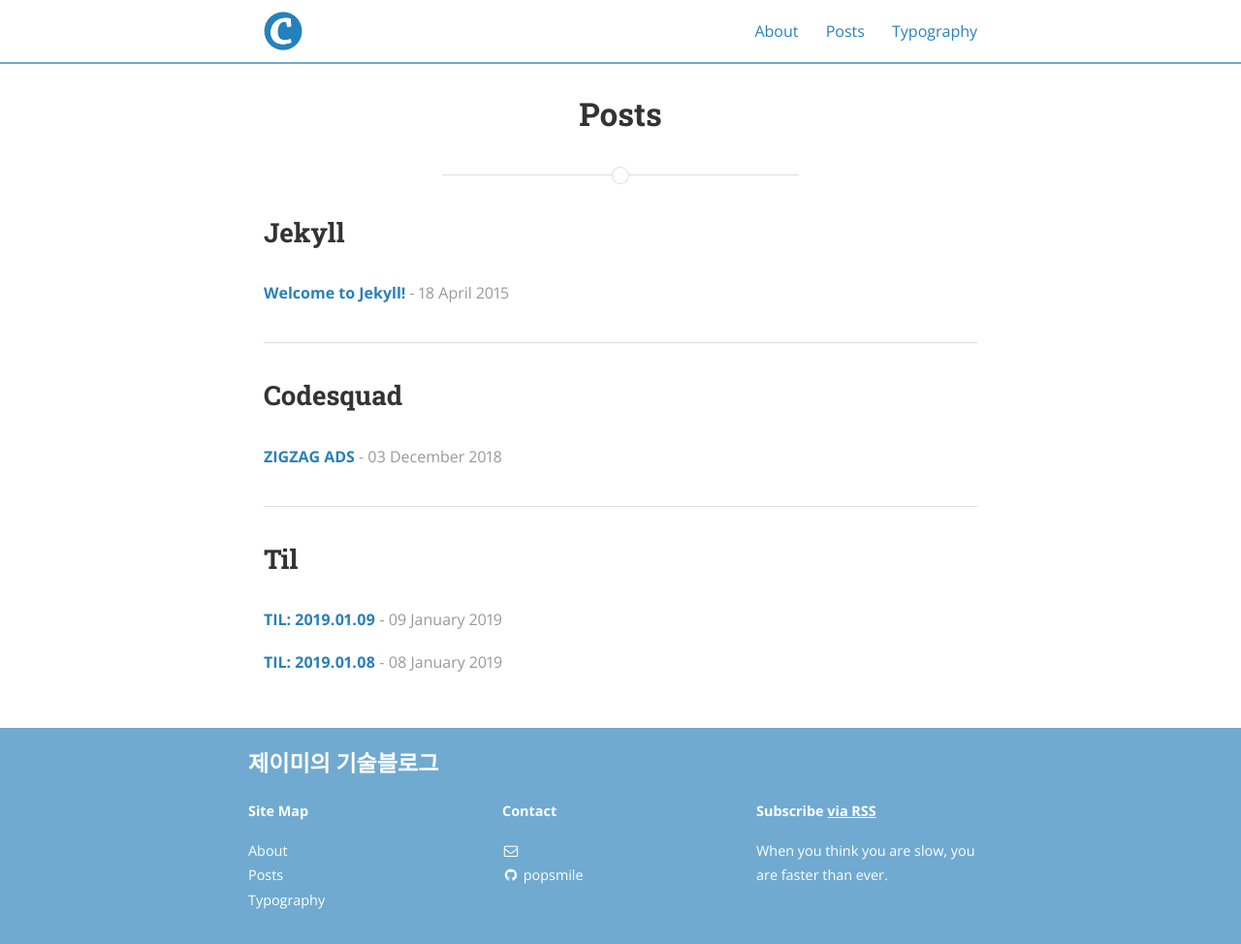
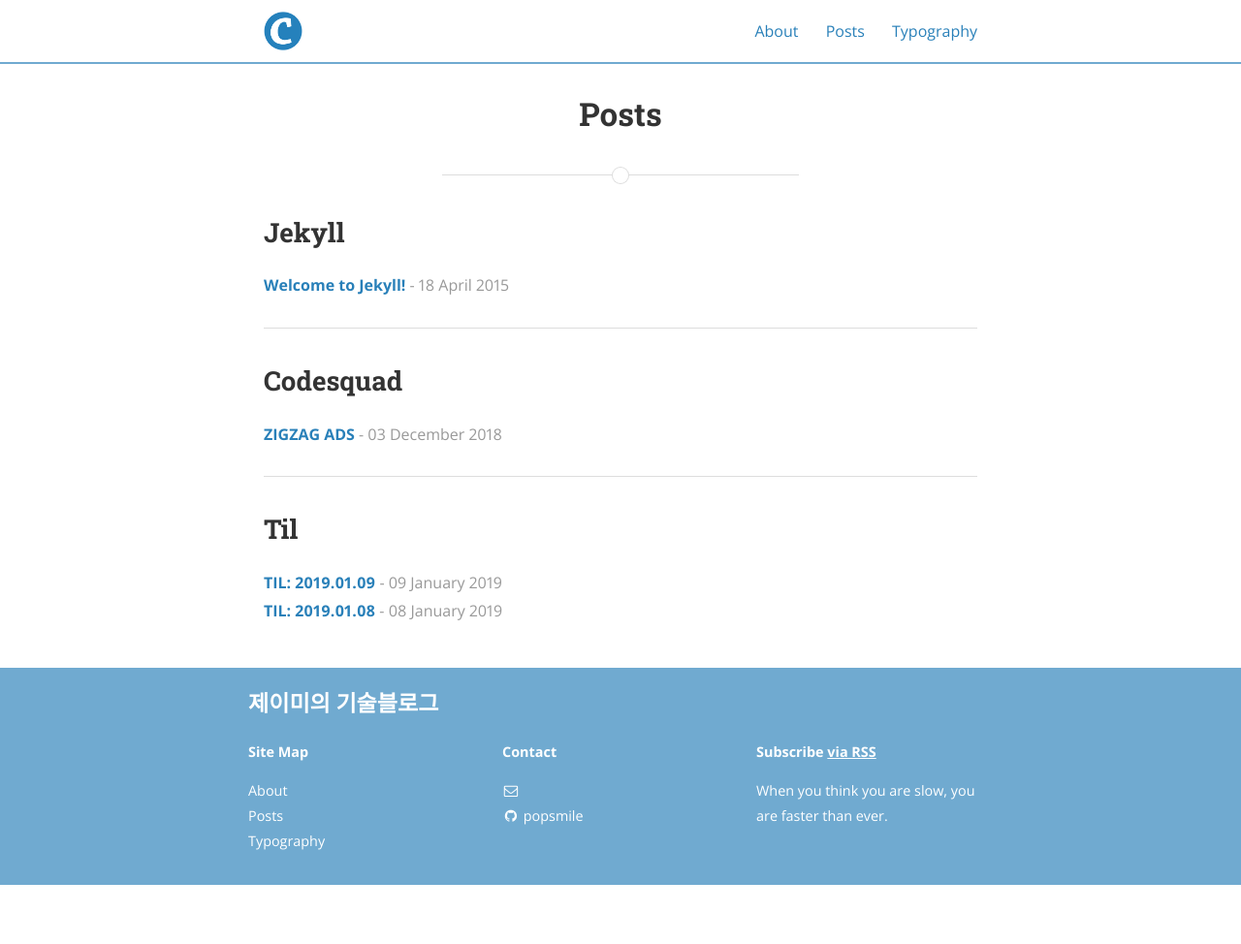
Before and after one commit to popsmile/popsmile.github.io, a Jekyll site: the page built from posts.html, in a window 1280 px wide. Shown: the whole page at 97% size. Built offline with Jekyll 4.4.1, drawn with Linux system fonts in a browser that asks for light colours; nearby versions of some CDN libraries; after the commit the page ends 913 px from its top, so only the background shows below that.

Commit message:
Modify: remove the padding of posts-list li

```diff
--- a/_sass/_layout.scss
+++ b/_sass/_layout.scss
@@ -328,8 +328,8 @@ pre code.hljs {
 		.posts-list {
 			@extend %default-ul;
 			li {
-				padding: modular-scale(-4);
-				padding-left: 0;
+				// padding: modular-scale(-4);
+				padding: 0;
 			}
 			.desc {
 				font-size: 0.9em;
```
